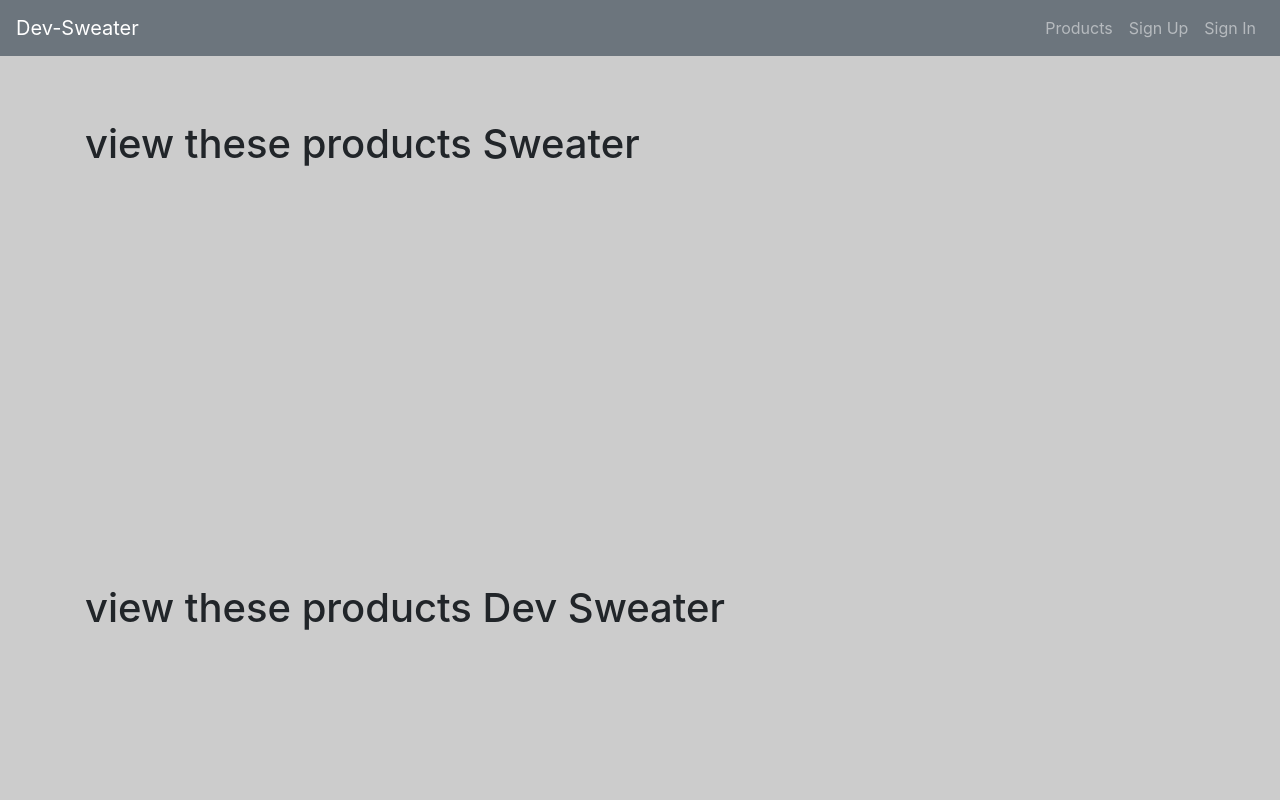
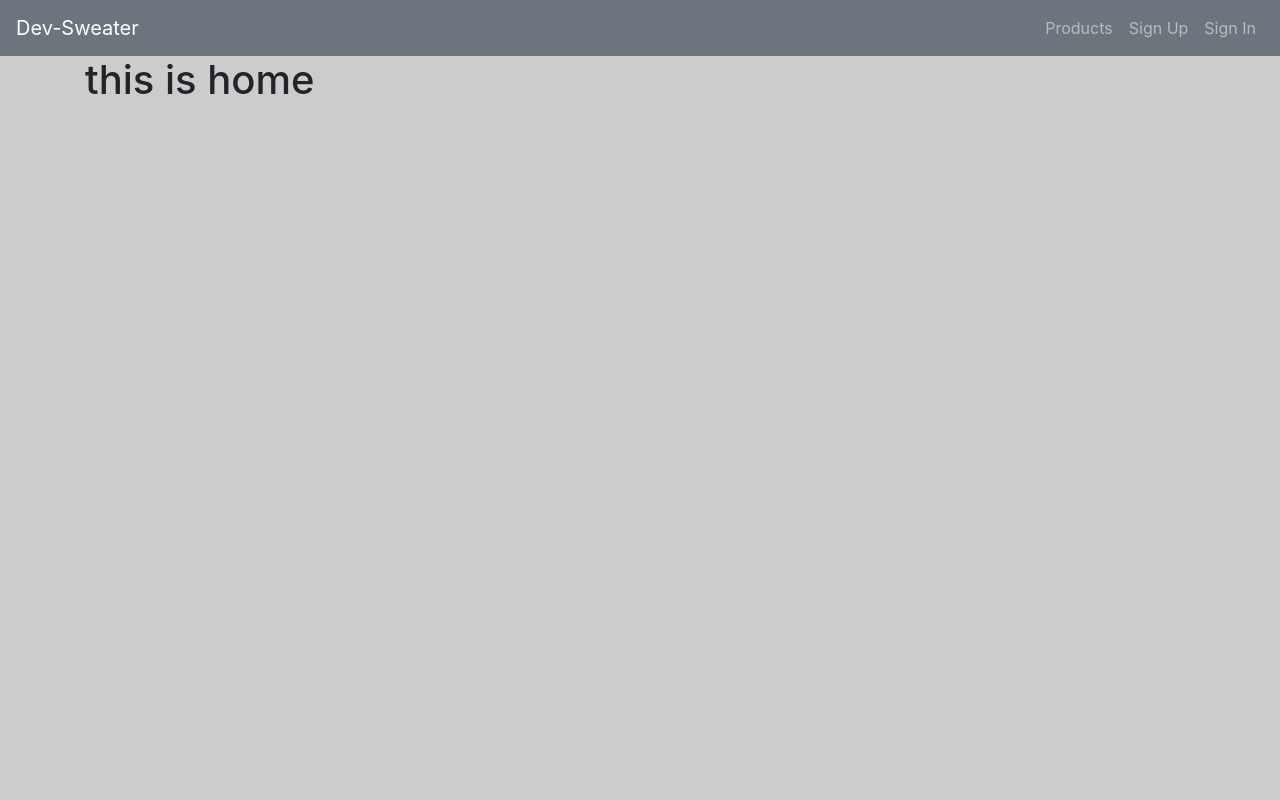
Before and after one commit to Team-Project-GA/Dev-Sweater-Front, a React app: page /cart in a window 1280 px wide. Shown: the top 800 px of the page. Built offline with nearby package versions, Linux system fonts and the light colour scheme.

Commit message:
Debugging issue

```diff
--- a/src/components/Cart/Cart.js
+++ b/src/components/Cart/Cart.js
@@ -3,7 +3,7 @@ import React from 'react'
 const Cart = () => {
   return (
     <div>
-      <h1>this is cart page</h1>
+      <h1>this is cart</h1>
     </div>
   )
 }
--- a/src/components/Home/Home.js
+++ b/src/components/Home/Home.js
@@ -1,19 +1,9 @@
 import React from 'react'
-// import { Button, Carousel } from 'react-bootstrap'
 
-const Home = ({ products, user }) => {
+const Home = () => {
   return (
     <div>
-      {products.map(product => {
-        console.log('product in home component', product)
-        if (user === null) {
-          return (
-            <h1 key={product.id} style={{ height: '50vh', marginTop: '4rem' }}>
-              view these products {product.title}
-            </h1>
-          )
-        }
-      })}
+      <h1>this is home</h1>
     </div>
   )
 }
```
Also changed, not shown: 1 other file (tests, documents, lock files or other folders).
